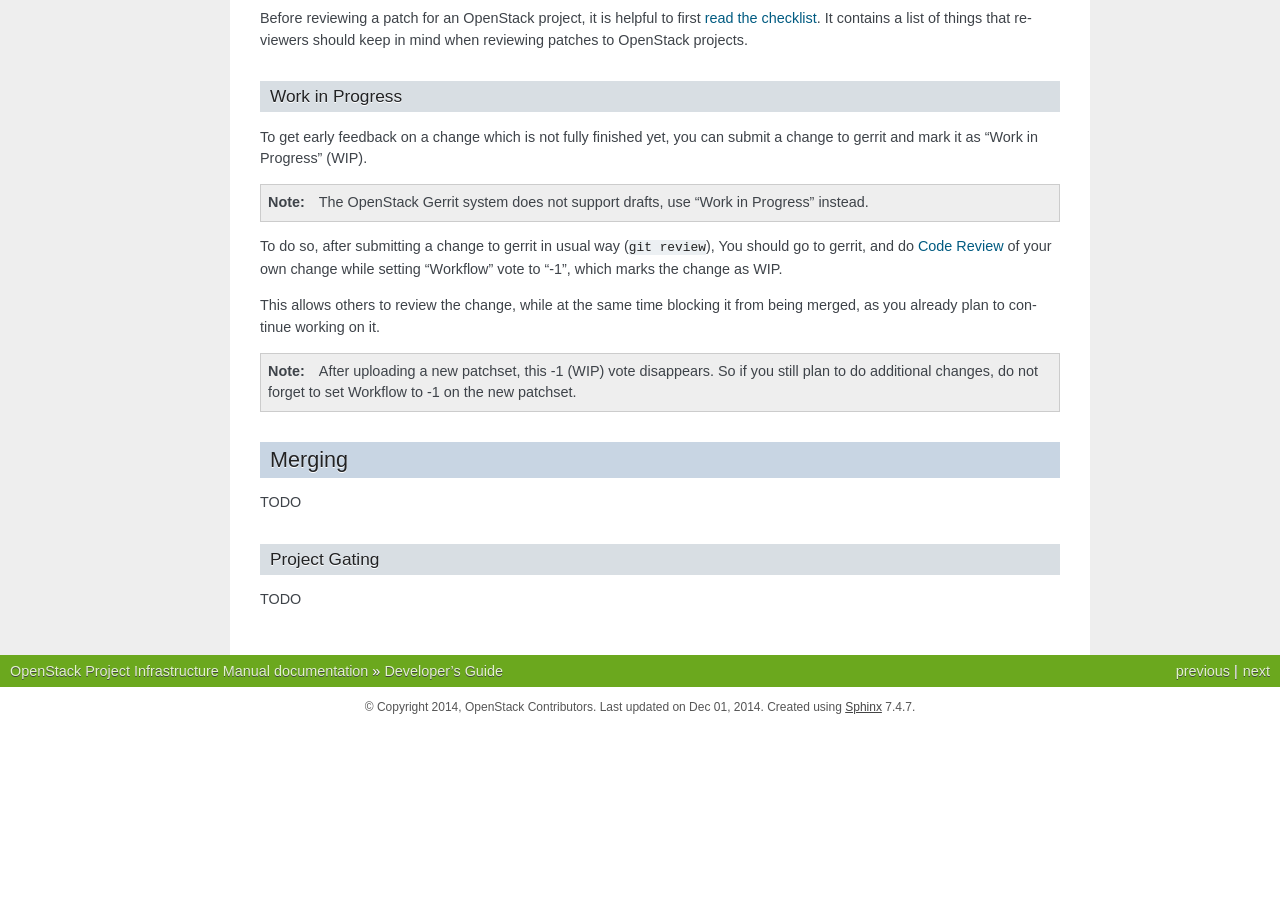
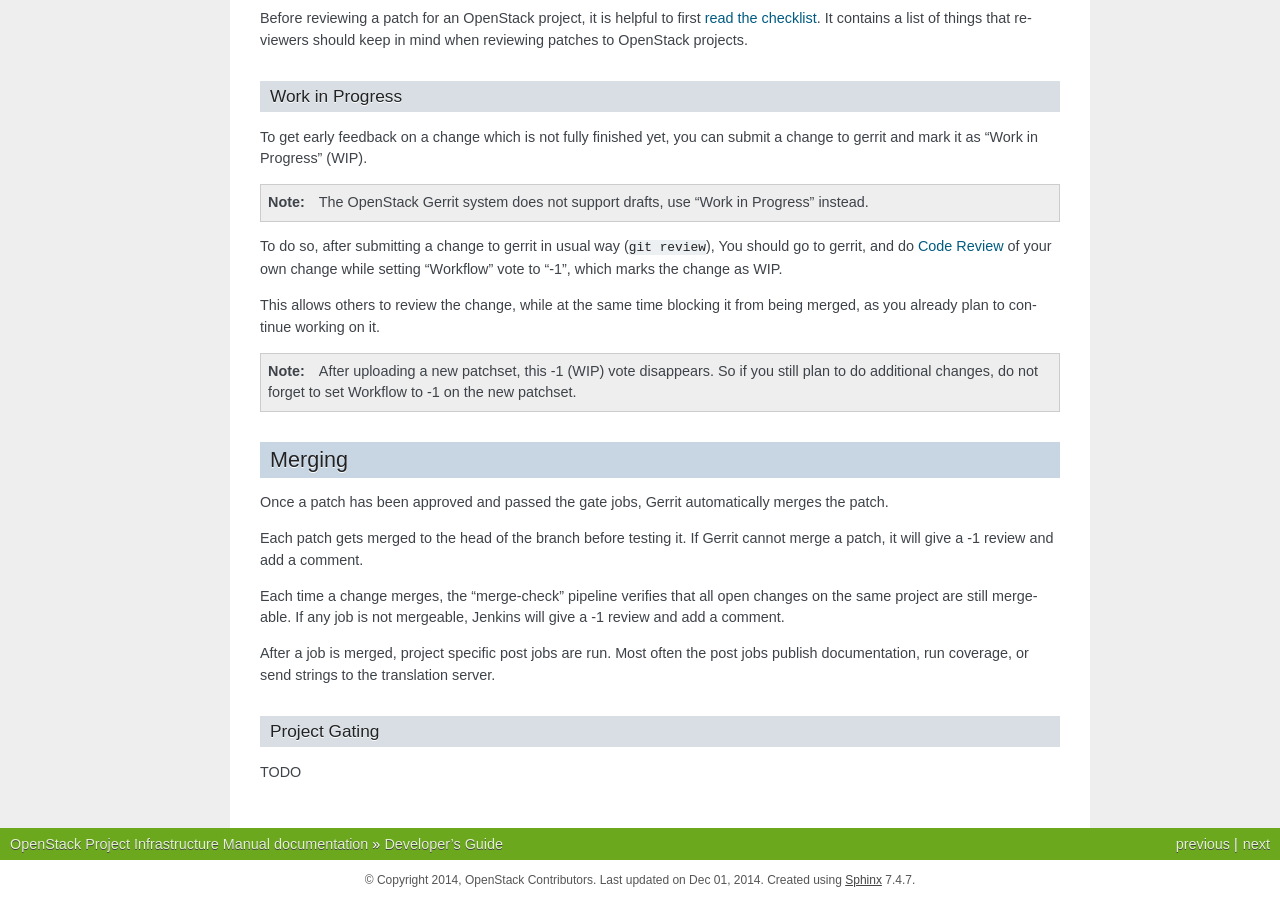
Before and after one commit to openstack-archive/infra-manual, a Sphinx documentation site: the page built from doc/source/developers.rst, in a window 1280 px wide and 900 px high, scrolled down 7250 px. Built offline with Sphinx 7.4.7, drawn with Linux system fonts in a browser that asks for light colours; before the commit the page ends 7977 px from its top, so only the background shows below that.

Commit message:
Add merging section to developers
Explain merging of changes.

Change-Id: Id2a5456974f925815193b61fb0ba24c170b20ff9

```diff
--- a/doc/source/developers.rst
+++ b/doc/source/developers.rst
@@ -425,7 +425,20 @@
 Merging
 =======
 
-TODO
+Once a patch has been approved and passed the gate jobs, Gerrit
+automatically merges the patch.
+
+Each patch gets merged to the head of the branch before testing it. If
+Gerrit cannot merge a patch, it will give a -1 review and add a
+comment.
+
+Each time a change merges, the "merge-check" pipeline verifies that
+all open changes on the same project are still mergeable. If any job
+is not mergeable, Jenkins will give a -1 review and add a comment.
+
+After a job is merged, project specific post jobs are run. Most often
+the post jobs publish documentation, run coverage, or send strings to
+the translation server.
 
 Project Gating
 --------------
```
